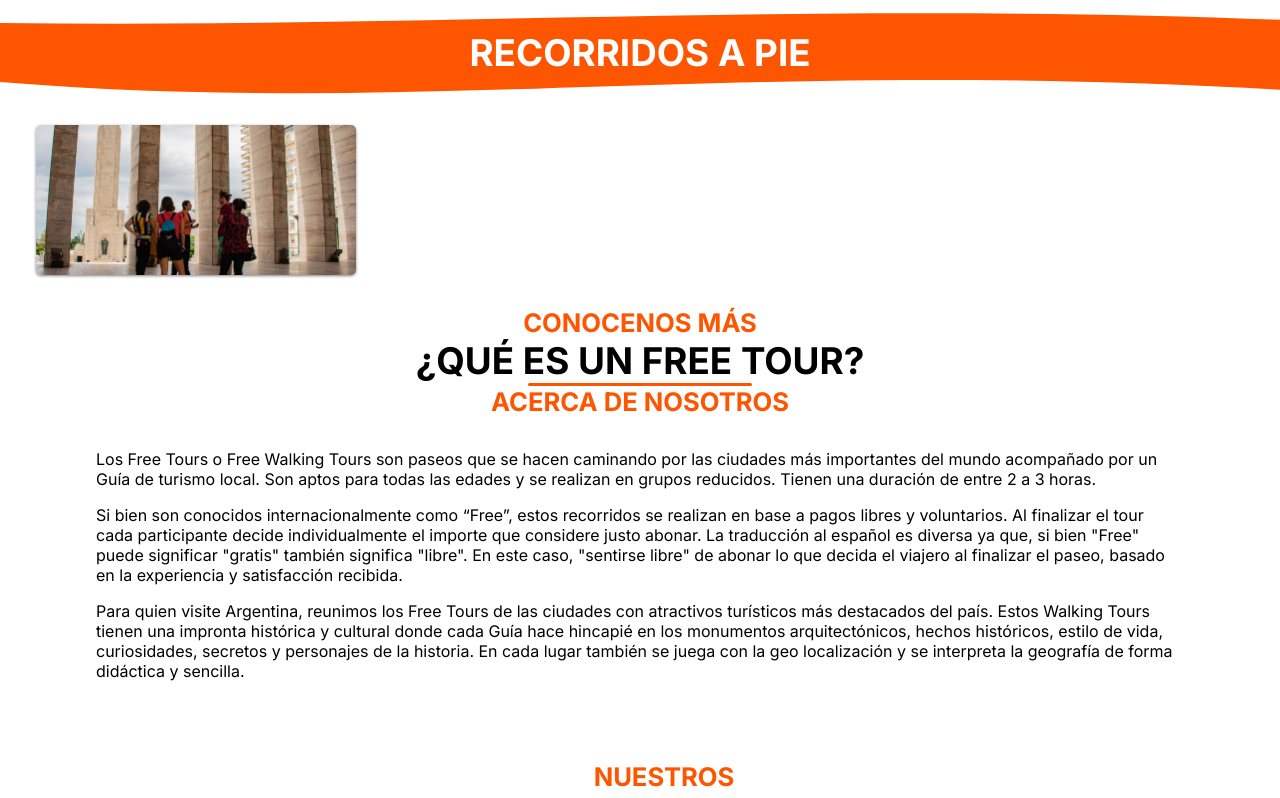
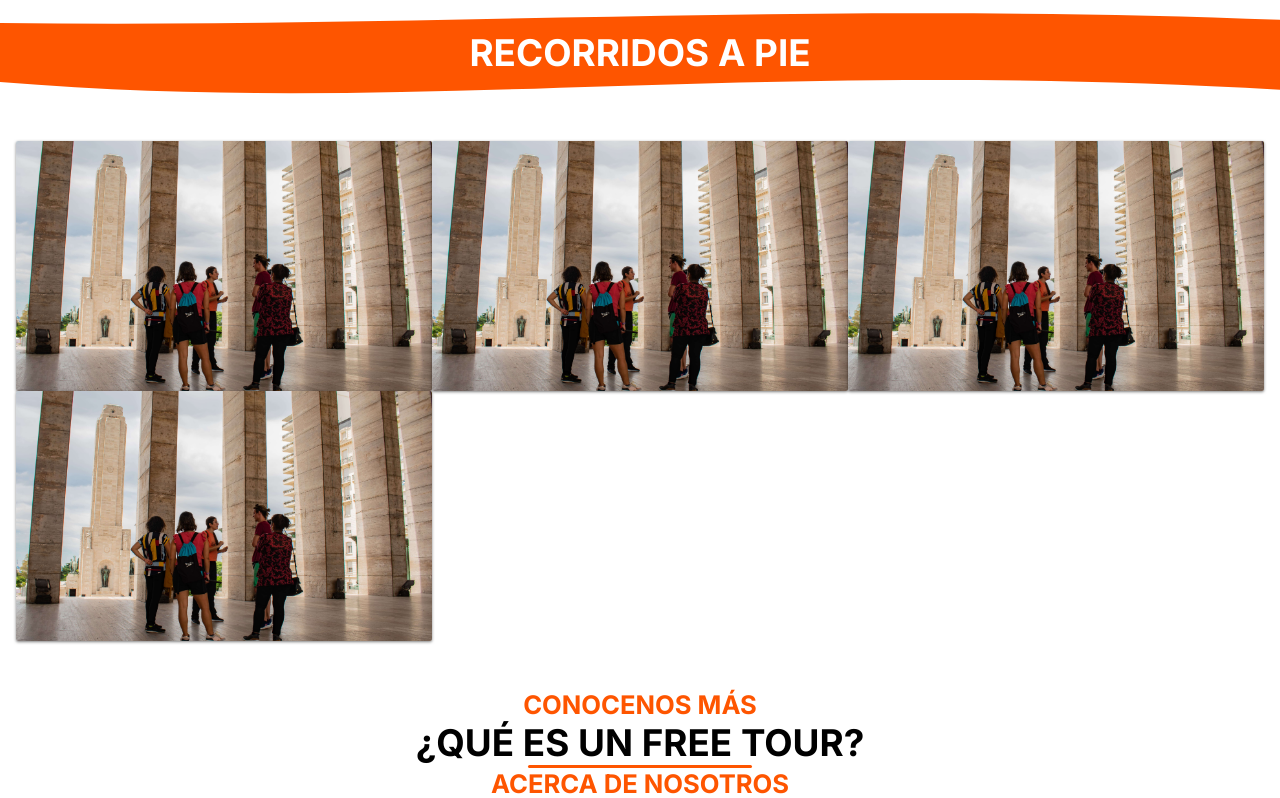
Before and after one commit to GonzaloGuaimas/tourism-blog-website-nextjs, a Next.js app: page / in a window 1280 px wide. Shown: the part 2000-2798 px from the top of the page. Built offline with nearby package versions, Linux system fonts and the light colour scheme.

Commit message:
change gallery style

```diff
--- a/components/Gallery.tsx
+++ b/components/Gallery.tsx
@@ -10,6 +10,21 @@ const Gallery = ({aboutVisible}: {aboutVisible: boolean}) => {
                 <Image src={'/assets/blogExample/main.jpg'} alt={''} height={500} width={500} className={styles.DestinationImage}/>
             </Link>
         </div>
+        <div className={styles.GalleryElement}>
+            <Link href={'place-to-go/asd'}>
+                <Image src={'/assets/blogExample/main.jpg'} alt={''} height={500} width={500} className={styles.DestinationImage}/>
+            </Link>
+        </div>
+        <div className={styles.GalleryElement}>
+            <Link href={'place-to-go/asd'}>
+                <Image src={'/assets/blogExample/main.jpg'} alt={''} height={500} width={500} className={styles.DestinationImage}/>
+            </Link>
+        </div>
+        <div className={styles.GalleryElement}>
+            <Link href={'place-to-go/asd'}>
+                <Image src={'/assets/blogExample/main.jpg'} alt={''} height={500} width={500} className={styles.DestinationImage}/>
+            </Link>
+        </div>
     </div>
   )
 }
--- a/styles/Home.module.css
+++ b/styles/Home.module.css
@@ -409,11 +409,11 @@
 }
 /*-----------------GALLERY------------------*/
 .Gallery {
+  grid-template-columns: repeat(auto-fill, minmax(350px, 1fr));
   display: grid;
-  grid-template-columns: repeat(auto-fill, minmax(400px, 1fr));
-  gap: 1rem;
   width: 100%;
   justify-items: center;
+  padding: 1rem;
 }
 .GalleryAnimate {
   animation-duration: 1s;
@@ -425,11 +425,10 @@
 }
 
 .Gallery .GalleryElement {
-  width: 320px;
+  width: 100%;
   align-items: center;
-  margin-right: 1.5rem;
-  height: 150px;
-  border-radius: 5px;
+  height: 250px;
+  border-radius: 2px;
   box-shadow: 0px 1px 3px rgba(0, 0, 0, 0.5);
   cursor: pointer;
   -webkit-transform: scale(1);
@@ -446,7 +445,7 @@
   height: 100%;
   -o-object-fit: cover;
      object-fit: cover;
-  border-radius: 5px;
+  border-radius: 2px;
 }
 
 /*---------------ABOUT-------------------*/
```
